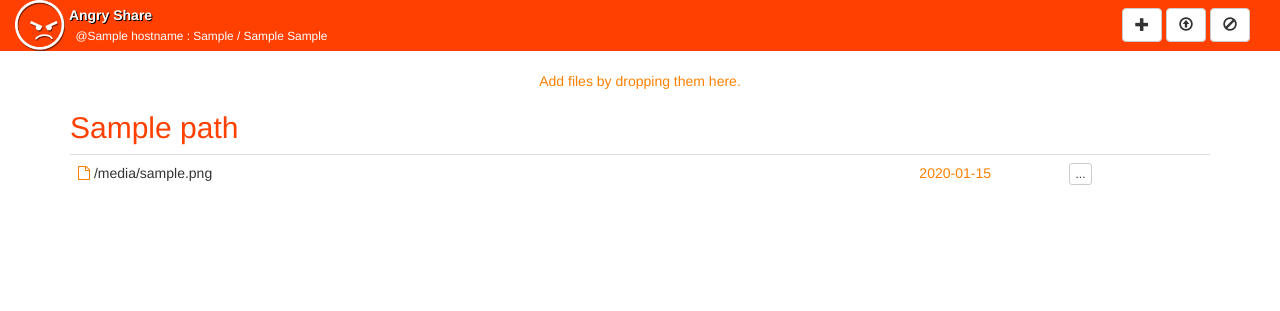
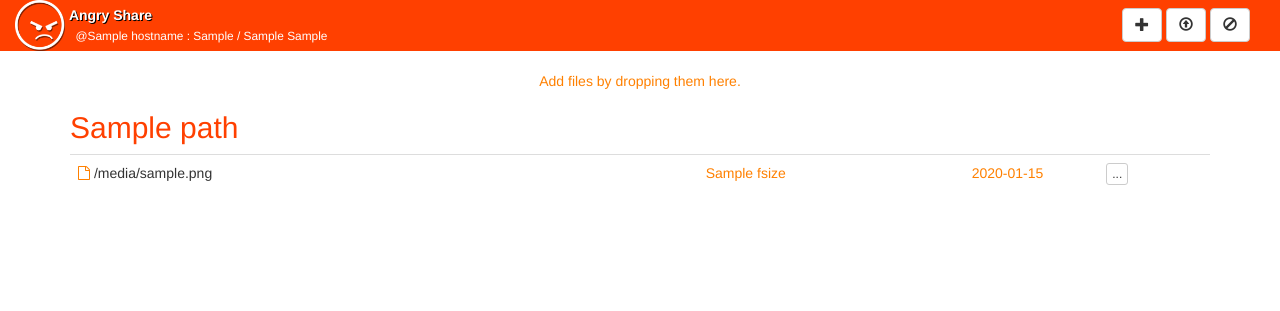
Before and after one commit to nckz/angryshare, a Flask app: template templates/directory_index.html in a window 1280 px wide. Shown: the top 311 px of the page. Run offline with Flask 2, Linux system fonts and the light colour scheme; the template is opened without the code that fills it: most values are stand-ins (such as "Sample title", 1, 10 or a date in 2020); some libraries are stand-ins or nearby versions.

Commit message:
Added file sizes and responsive table columns

```diff
--- a/server.py
+++ b/server.py
@@ -6,13 +6,7 @@
 # TODO
 #   * make commandline interface with options for port, uploads dir, app path...
 #   * add file size and date
-#   * add upload drag'n drop
-#   * add new directory, move, and delete options
-#   * project name: AngryShare, ShareNinja, TheGiver, ShareBot, GiveAndTake,
-#     EasyShare, RapidShare, FileHub, PowerShare, MaximumShare,
-#     HyperTextTransferProtocolShare (HTTPS), Rat'sNest, FileDump, TheDump
-#     Garbage, DumpHub, myGarbage, iDump
-#   * checkout dropzone.js and dragula.js
+#   * add new directory
 
 import os
 import time
@@ -65,6 +59,15 @@ def AllowedFile(filename):
     return '.' in filename and \
            filename.rsplit('.', 1)[1] in ALLOWED_EXTENSIONS
 
+def GetHumanReadable_bytes(size, precision=0):
+    # change size in bytes (int) to a string with nice display units
+    suffixes = ['B', 'K', 'M', 'G', 'T']
+    suffixIndex = 0
+    while int(size) > 1024:
+        suffixIndex += 1
+        size = size / 1024.0
+    return "%.*f%s" % (precision, size, suffixes[suffixIndex])
+
 def ListAndLinkDir(rel_path, phys_path):
     # the links need to be relative to the parent path only
     ls = [] # directory listing
@@ -72,6 +75,7 @@ def ListAndLinkDir(rel_path, phys_path):
     style = [] # how should directory links be styled
     upload_date = [] # date the file was created on the server (string)
     ids = [] # valid and unique html id tags
+    file_size = [] # like ls -h
     for l in os.listdir(phys_path):
 
         # full server-side file-system path
@@ -79,6 +83,9 @@ def ListAndLinkDir(rel_path, phys_path):
 
         # creation date
         upload_date.append(time.ctime(os.path.getctime(file_path)))
+
+        # file size
+        file_size.append(GetHumanReadable_bytes(os.path.getsize(file_path)))
 
         # keep the filename
         ls.append(l)
@@ -96,7 +103,7 @@ def ListAndLinkDir(rel_path, phys_path):
         url = os.path.join(os.path.basename(rel_path),l)
         links.append(url)
 
-    return zip(ls, links, style, upload_date, ids)
+    return zip(ls, links, style, upload_date, ids, file_size)
 
 def LinkDisplayPath(path):
     # split the path up into linked buttons
@@ -121,15 +128,6 @@ def LinkDisplayPath(path):
         urls.append(d)
 
     return zip(paths, urls)
-
-def GetHumanReadable_bytes(size, precision=0):
-    # change size in bytes (int) to a string with nice display units
-    suffixes = ['B', 'K', 'M', 'G', 'T']
-    suffixIndex = 0
-    while int(size) > 1024:
-        suffixIndex += 1
-        size = size / 1024.0
-    return "%.*f%s" % (precision, size, suffixes[suffixIndex])
 
 def df(path='/'):
     f = os.statvfs(path)
--- a/templates/directory_index.html
+++ b/templates/directory_index.html
@@ -164,7 +164,7 @@
 
 <!-- listing and linking the files in each dir-->
 <table class="table table-hover">
-    {% for filename,url,style,date,id in dirlinks %}
+    {% for filename,url,style,date,id,fsize in dirlinks %}
     <tr>
         {% if style %} <!-- directories -->
 
@@ -173,11 +173,14 @@
                     class="list-group-item-dodo" href="{{url}}">{{filename}}</a>
             </td>
 
-            <td><!-- creation date -->
+            <td class="hidden-xs"><!-- directory size -->
+            </td>
+
+            <td class="hidden-xs"><!-- creation date -->
                 <span class="text-right" style="float: right;">{{date}}</span>
             </td>
 
-            <td><!-- tools -->
+            <td class="hidden-xs"><!-- tools -->
                 <button type="button" id="{{id}}" class="btn btn-danger btn-xs
                     file-options">Delete</button>
             </td>
@@ -189,11 +192,15 @@
                     class="list-group-item-dodo" href="{{url}}">{{filename}}</a>
             </td>
 
-            <td><!-- upload date -->
-                <span class="text-right" style="float: right;">{{date}}</span>
+            <td class="hidden-xs"><!-- file size -->
+            <span class="text-right" style="float: right;">{{fsize}}</span>
             </td>
 
-            <td><!-- tools -->
+            <td class="hidden-xs"><!-- upload date -->
+                <span class="text-right hidden-xs" style="float: right;">{{date}}</span>
+            </td>
+
+            <td class="hidden-xs"><!-- tools -->
                 <button type="button" id="{{id}}" class="btn btn-danger btn-xs
                     file-options">Delete</button>
             </td>
@@ -201,7 +208,7 @@
         {% endif %}
 
         <!-- toggle tool buttons -->
-        <td><!-- tools toggle -->
+        <td class="hidden-xs"><!-- tools toggle -->
             <button type="button" id="{{id}}_btn" class="btn btn-default btn-xs" >...</button>
         </td>
         <script>
```
